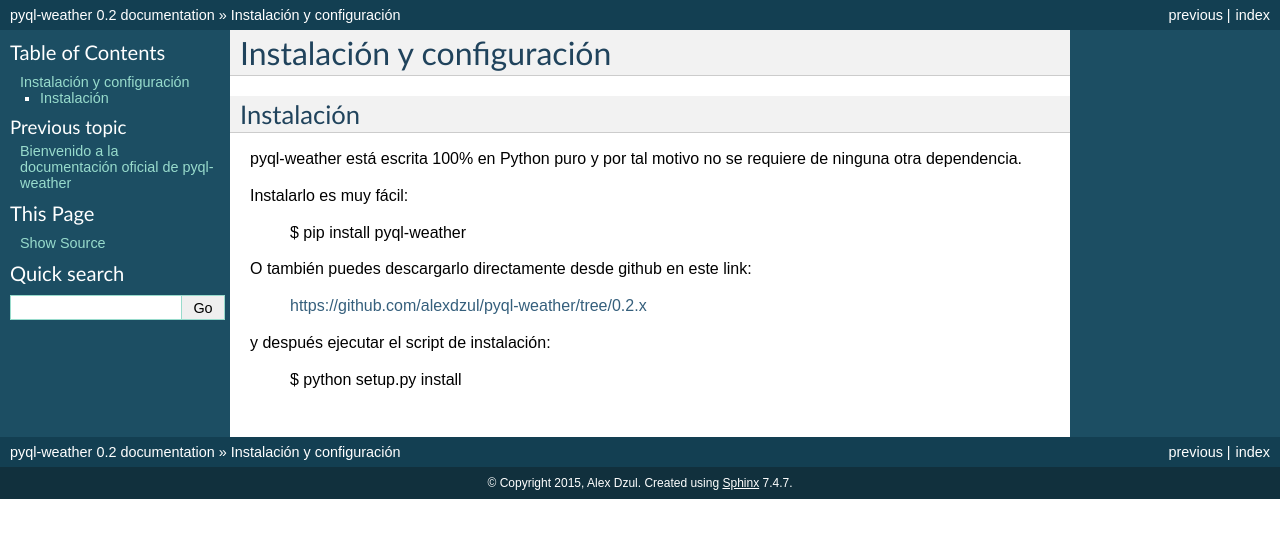
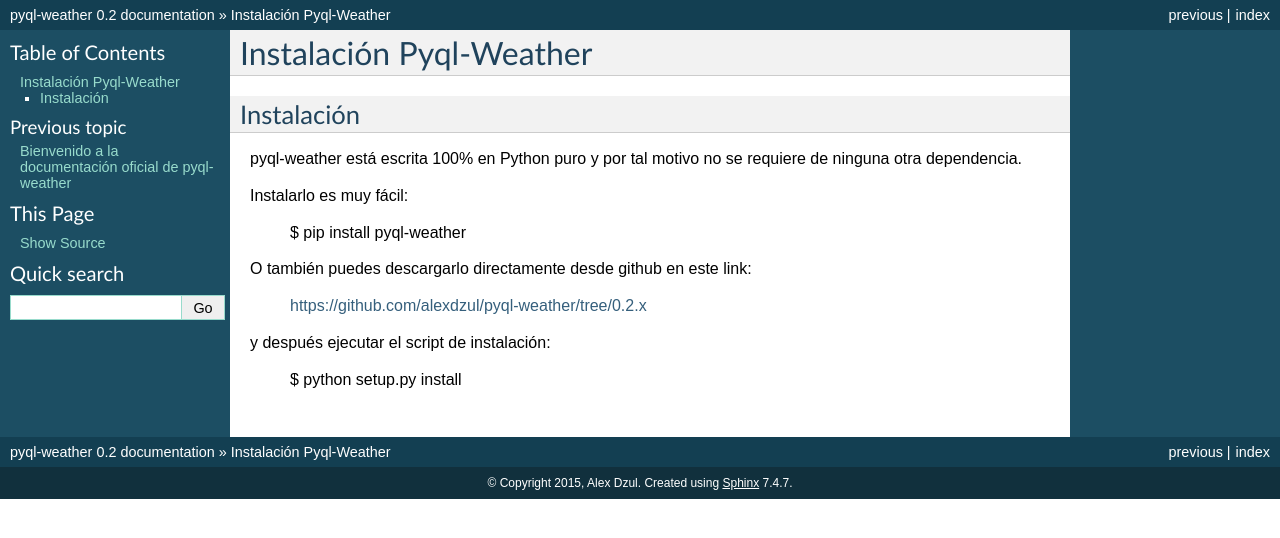
Before and after one commit to alexdzul/pyql-weather, a Sphinx documentation site: the page built from docs/installation.rst, in a window 1280 px wide. Shown: the top 538 px of the page. Built offline with Sphinx 7.4.7, drawn with Linux system fonts in a browser that asks for light colours.

Commit message:
Se cambia el título principal

```diff
--- a/docs/installation.rst
+++ b/docs/installation.rst
@@ -1,6 +1,6 @@
-***************************
-Instalación y configuración
-***************************
+************************
+Instalación Pyql-Weather
+************************
 
 Instalación
 ===========
```
